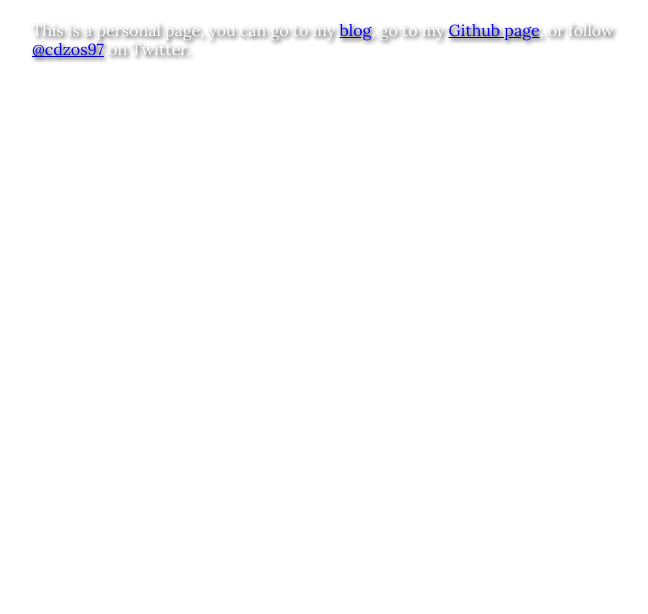
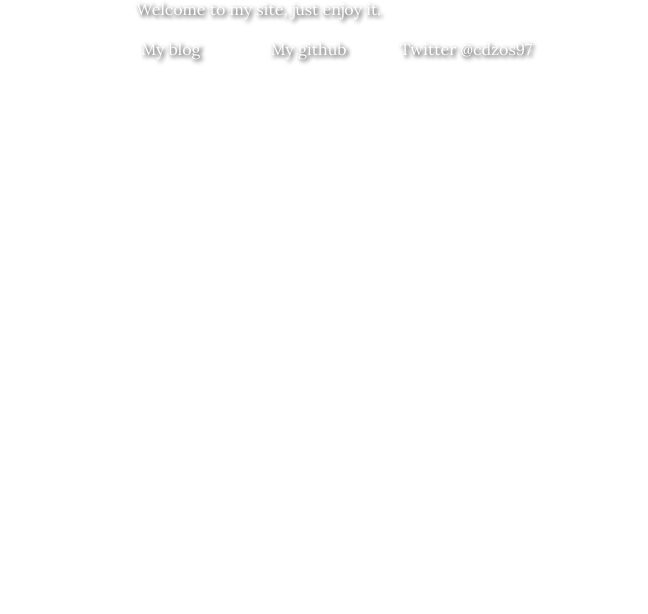
Before and after one commit to ChannelOne/diverse.space, a website built with webpack: page index.html in a window 1280 px wide. Shown: the part 186-800 px from the top of the page, without its empty margins (288-936 px from the left). Built offline with nearby package versions, Linux system fonts and the light colour scheme; files whose address does not match are found by name.

Commit message:
small change on style

```diff
--- /dev/null
+++ b/assets/css/default.css
@@ -0,0 +1,47 @@
+body { margin: 0; }
+canvas { width: 100%; height: 100% }
+
+@font-face {
+    font-family: loraFont;
+    src: url("/assets/fonts/Lora/Lora-Regular.ttf");
+}
+
+#my-canvas {
+    position: fixed;
+}
+
+#showcase {
+    position: fixed;
+    color: white;
+    left: 50%;
+    top: 8%;
+    transform: translateX(-50%);
+    z-index: 10;
+    font-family: loraFont, serif;
+    text-shadow: 2px 2px 4px #000000;
+}
+
+.candy {
+    min-width: 30%;
+    display: block;
+    float: left;
+    box-sizing: border-box;
+    padding: 5px;
+    padding-right: 10px;
+    color: white;
+    text-decoration: none;
+}
+
+.candy:visited {
+    color: white;
+}
+
+.candy:hover {
+    background: rgba(182, 182, 182, 0.43);
+    cursor: pointer;
+}
+
+h1 {
+    font-size: 56px;
+    margin-bottom: 12px;
+}
--- a/index.html
+++ b/index.html
@@ -3,42 +3,19 @@
 	<head>
 		<meta charset=utf-8>
 		<title>DZ Chan's space</title>
-		<style>
-			body { margin: 0; }
-			canvas { width: 100%; height: 100% }
-
-			@font-face {
-				font-family: loraFont;
-				src: url("/assets/fonts/Lora/Lora-Regular.ttf");
-			}
-
-			#my-canvas {
-				position: fixed;
-			}
-
-			#showcase {
-				position: fixed;
-				color: white;
-				left: 50%;
-				top: 8%;
-				transform: translateX(-50%);
-				z-index: 10;
-				font-family: loraFont, serif;
-				text-shadow: 2px 2px 4px #000000;
-			}
-
-			h1 {
-				font-size: 56px;
-			}
-		</style>
+		<link rel="stylesheet" type="text/css" href="/assets/css/default.css" />
 	</head>
 	<body>
 		<div id="showcase">
 
 			<h1>DZ Chan's Space</h1>
-			<p>This is a personal page, you can go to my <a href="http://blog.diverse.space">blog</a>,
-			go to my <a href="https://github.com/ChannelOne">Github page</a>,
-			or follow <a href="https://twitter.com/cdzos97">@cdzos97</a> on Twitter.</p>
+			<p>Welcome to my site, just enjoy it.</p>
+
+			<div>
+				<a class="candy" href="http://blog.diverse.space">My blog</a>
+				<a class="candy" href="https://github.com/ChannelOne">My github</a>
+				<a class="candy" href="https://twitter.com/cdzos97">Twitter @cdzos97</a>
+			</div>
 
 		</div>
 		<div id="my-canvas"></div>
```
